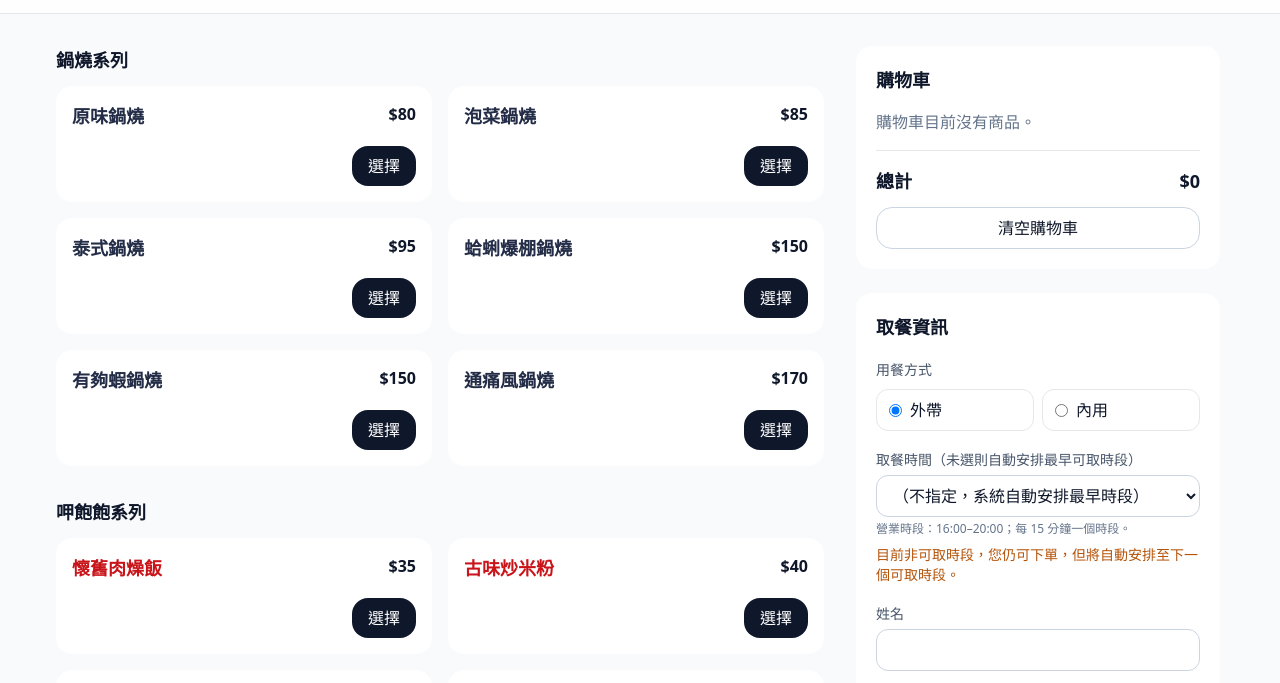
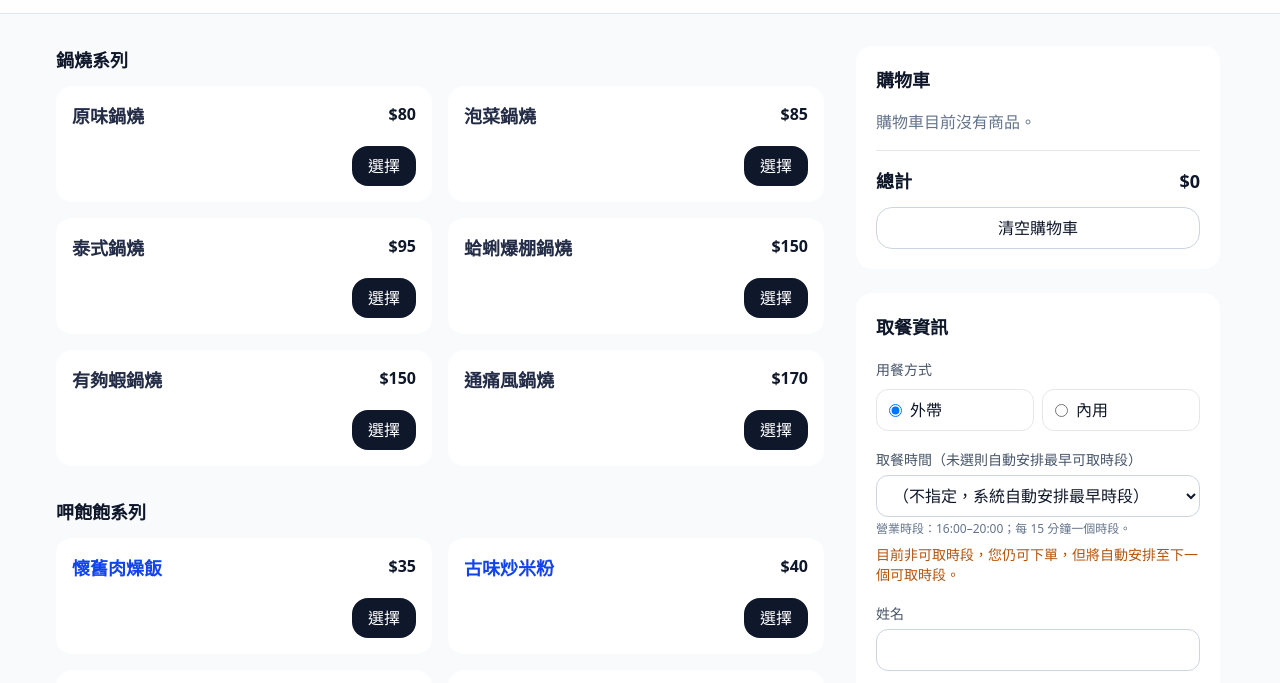
Before and after one commit to yorickliao/zhaojin, a plain HTML site: page index.html in a window 1280 px wide. Shown: the part 79-762 px from the top of the page. Drawn offline with nearby package versions, Linux system fonts and the light colour scheme; no server answers.

Commit message:
Update index.html

```diff
--- a/index.html
+++ b/index.html
@@ -652,7 +652,7 @@ document.addEventListener('DOMContentLoaded',()=>{
   el('#year').textContent=new Date().getFullYear();
 
   /* 顏色依大類輪替：#242d47、#c9141a、#242d47、#c9141a、... */
-  const COLORS = ['#242d47', '#c9141a'];
+  const COLORS = ['#242d47', '#1144ed'];
   let ci = 0;
   renderCategory(MENU.hotpot, '#hotpotList', COLORS[ci++ % 2]);
   renderCategory(MENU.full,   '#fullList',   COLORS[ci++ % 2]);
```
